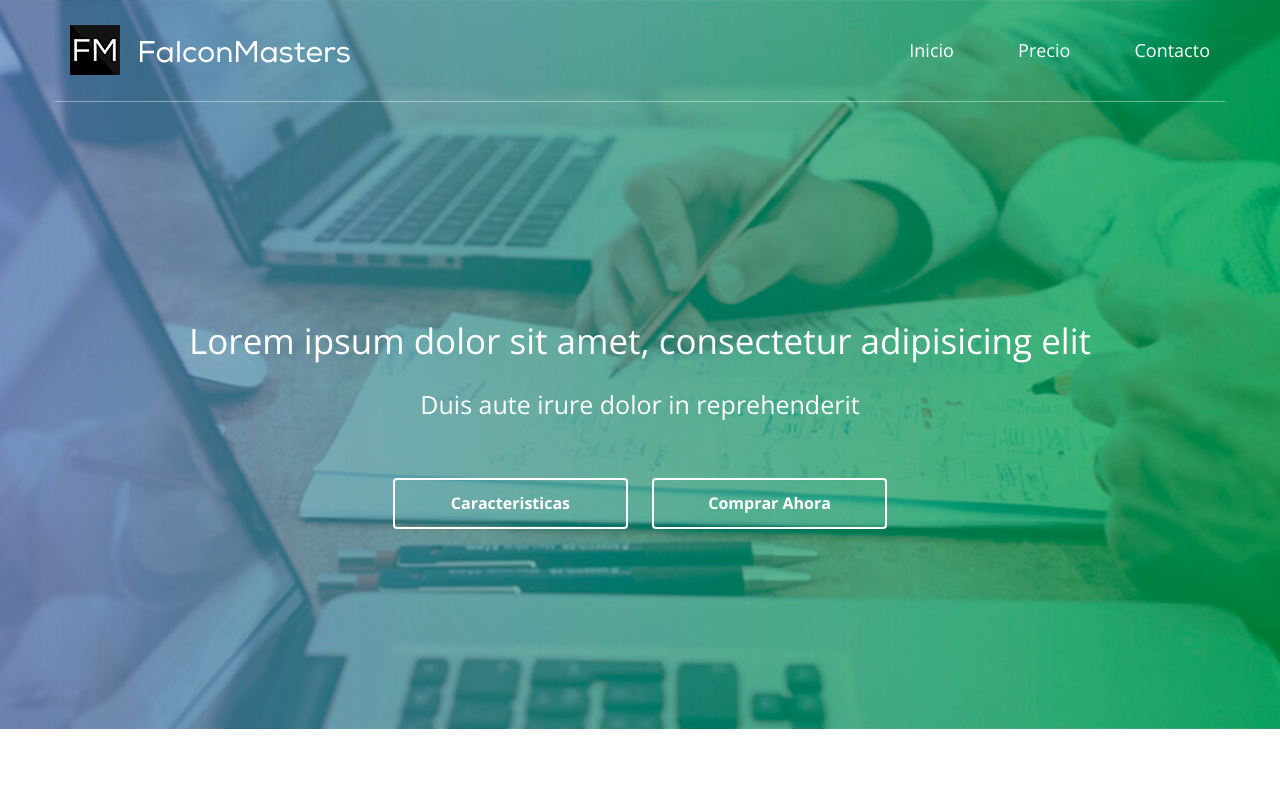
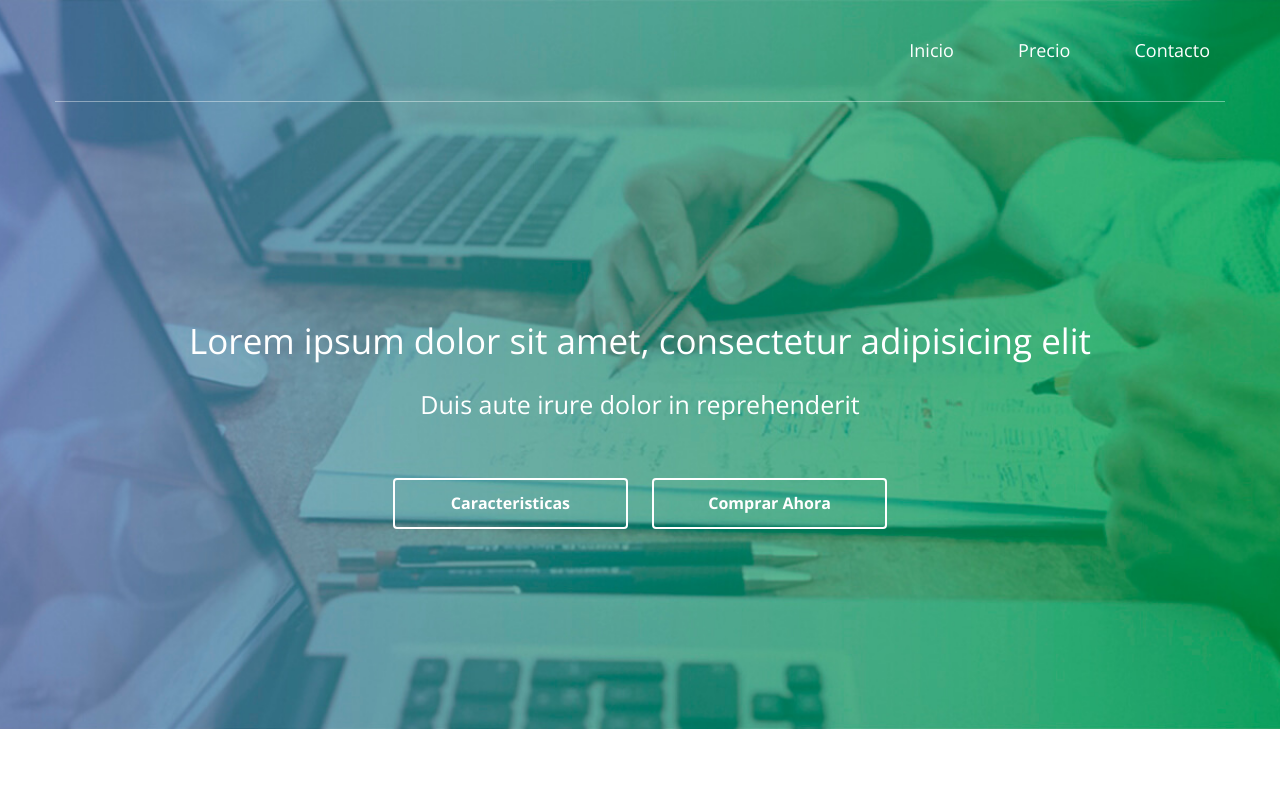
Before and after one commit to Carlos-Anibal/startup, a plain HTML site: page index.html in a window 1280 px wide. Shown: the top 800 px of the page. Drawn offline with nearby package versions, Linux system fonts and the light colour scheme.

Commit message:
borrar logo

```diff
--- a/index.html
+++ b/index.html
@@ -16,7 +16,7 @@
 		<div class="container">
 			<div class="row contenedor_logo_menu">
 				<div class="logo col-xs-12 col-md-6">
-					<a href="#"><img src="img/logo.png" alt=""></a>
+
 				</div>
 				<div class="menu col-xs-12 col-md-6">
 					<a href="#">Inicio</a>
```
